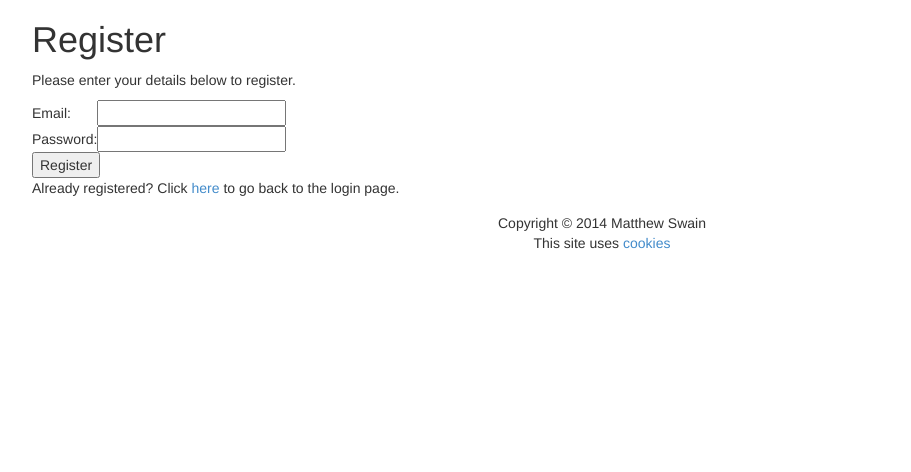
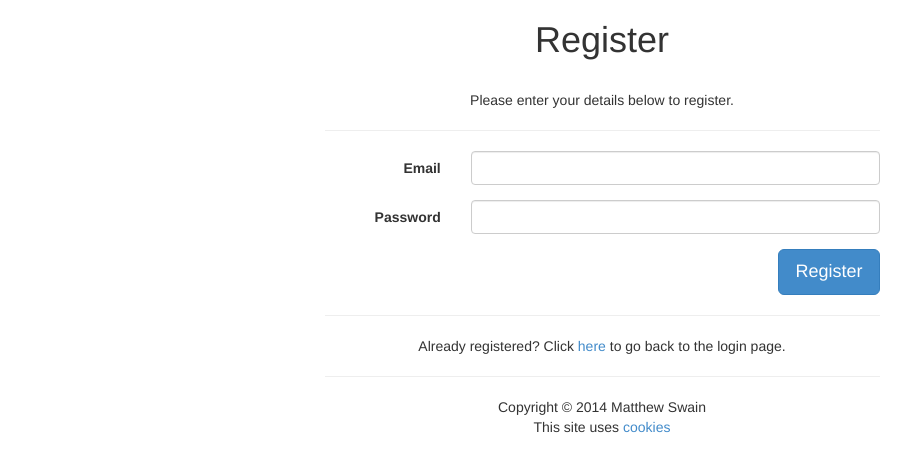
Before and after one commit to matthewswain/HonestyShop, a Flask app: page /register/ in a window 1280 px wide. Shown: the top 472 px of the page, without its empty margins (38-949 px from the left). Run offline with Flask 2, Linux system fonts and the light colour scheme; some libraries are stand-ins or nearby versions.

Commit message:
Finished bootstrapping existing templates. Added template for registration/activation email.

```diff
--- a/app.py
+++ b/app.py
@@ -2,7 +2,7 @@ from flask import Flask, render_template, url_for, request, redirect, session, m
 from functools import wraps
 from database import session as db
 from models import User, Item, Purchase, ActivationToken, PasswordToken
-from security import Authentication
+from security import Authentication, Email
 app = Flask(__name__)
 
 
@@ -86,6 +86,11 @@ def register():
             db.add(token)
             db.commit()
 
+            activation_url = url_for('activate', url_part=token.url_part)
+            email_body = render_template('email/register.html', activation_url=activation_url)
+            #Email.send()
+            return email_body
+
             return token.url_part
         else:
             return 'Already exists.'
--- a/static/honesty.js
+++ b/static/honesty.js
@@ -1,4 +1,4 @@
-function handleFormSubmit(){
+function submitForm(form_name) {
 	var submitButton = document.getElementById('submit_button');
 	submitButton.setAttribute('disabled', 'true');
 	document.getElementById('buy_form').submit();
--- a/static/style.css
+++ b/static/style.css
@@ -1,4 +1,30 @@
 footer {
 	margin-bottom: 15px;
-	margin-top: 15px;
 }
+h1 {
+	margin-bottom: 30px;
+}
+
+/* XS */
+@media(max-width:767px) {
+
+}
+
+/* SM */
+@media(min-width:768px){
+
+}
+
+/* MD */
+@media(min-width:992px){
+
+	label {
+			width: 100%;
+	}
+
+}
+
+/* LG */
+@media(min-width:1200px){
+
+}
--- a/templates/index.html
+++ b/templates/index.html
@@ -6,4 +6,5 @@
 	<p>Welcome to the Honesty Bar app. Click the button below to record a purchase or select 'history' from the menu above to see your previous transactions.</p>
 	<a href="{{ url_for('buy') }}" class="btn btn-large btn-success">Buy Now</a>
 </div>
+<hr>
 {% endblock body %}
--- a/templates/register.html
+++ b/templates/register.html
@@ -4,22 +4,40 @@
 {% endblock nav %}
 
 {% block body %}
-<h1>Register</h1>
-<p>Please enter your details below to register.</p>
-<form target="" method="POST">
-	<table>
-		<tr>
-			<td>Email:</td>
-			<td><input name="email" id="email" type="email"></td>
-		</tr>
-		<tr>
-            <td>Password:</td>
-            <td><input name="password" id="password" type="password"></td>
-		</tr>
-		<tr>
-			<td colspan="2"><input value="Register" type="submit"></td>
-		</tr>
-	</table>
-</form>
-<p>Already registered? Click <a href="{{ urls['login'] }}">here</a> to go back to the login page.</p>
+
+<div class="row">
+	<div class="col-md-6 col-md-offset-3">
+		<div class="text-center">
+			<h1>Register</h1>
+			<p>Please enter your details below to register.</p>
+		</div>
+		<hr>
+		<form target="" method="POST" role="form" class="form-horizontal">
+			<div class="form-group">
+				<div class="col-md-3">
+					<label for="email" class="control-label">Email</label>
+				</div>
+				<div class="col-md-9">
+					<input name="email" id="email" type="email" class="form-control">
+				</div>
+			</div>
+			<div class="form-group">
+				<div class="col-md-3">
+					<label for="password" class="control-label">Password</label>
+				</div>
+				<div class="col-md-9">
+				    <input name="password" id="password" type="password" class="form-control">
+				</div>
+			</div>
+			<div class="text-right">
+		    	<input value="Register" type="submit" class="btn btn-primary btn-lg">
+		    </div>
+		</form>
+		<hr>
+		<div class="text-center">
+			<p>Already registered? Click <a href="{{ url_for('login') }}">here</a> to go back to the login page.</p>
+		</div>
+		<hr>
+	</div>
+</div>
 {% endblock body %}
```
Also changed, not shown: templates/buy.html (+5 -3 lines), templates/email/register.html (added, +17 -0 lines), templates/history.html (+4 -19 lines), templates/login.html (+8 -5 lines).
